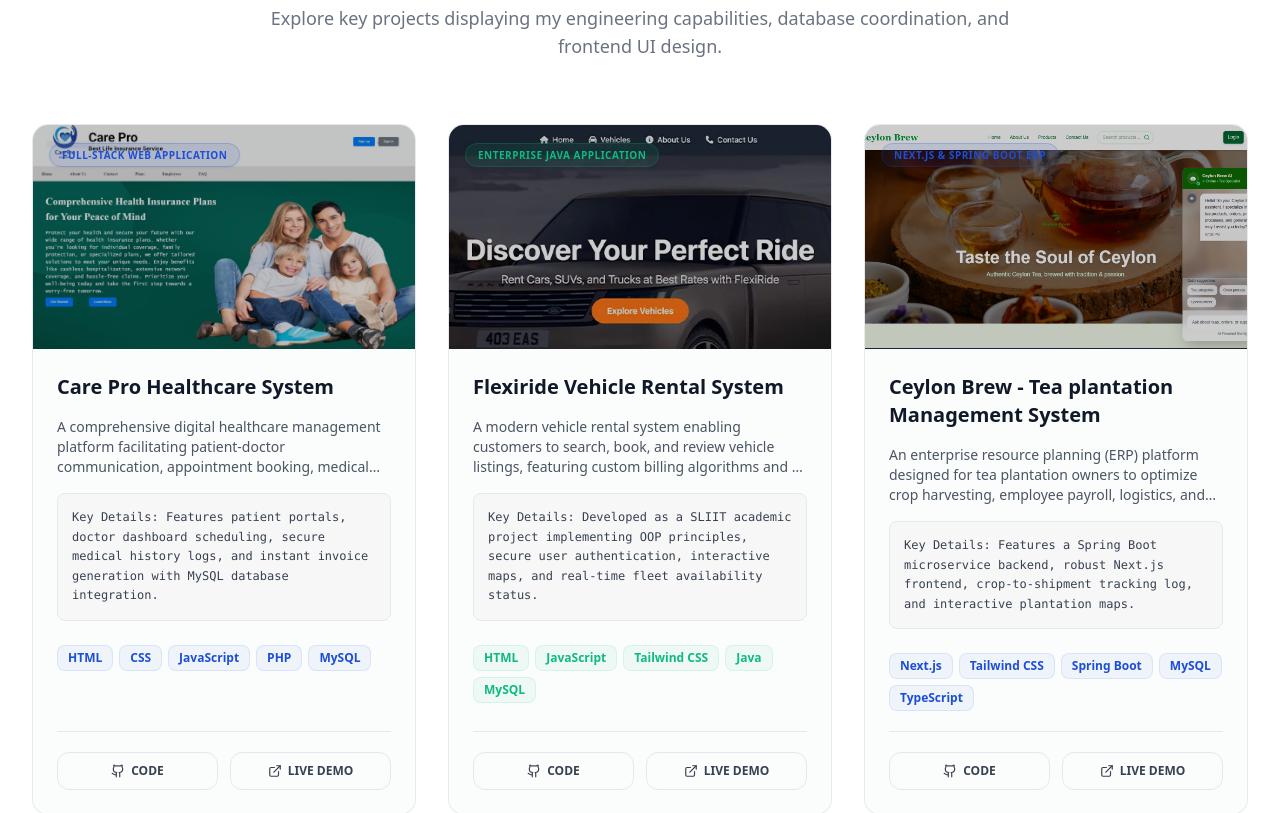
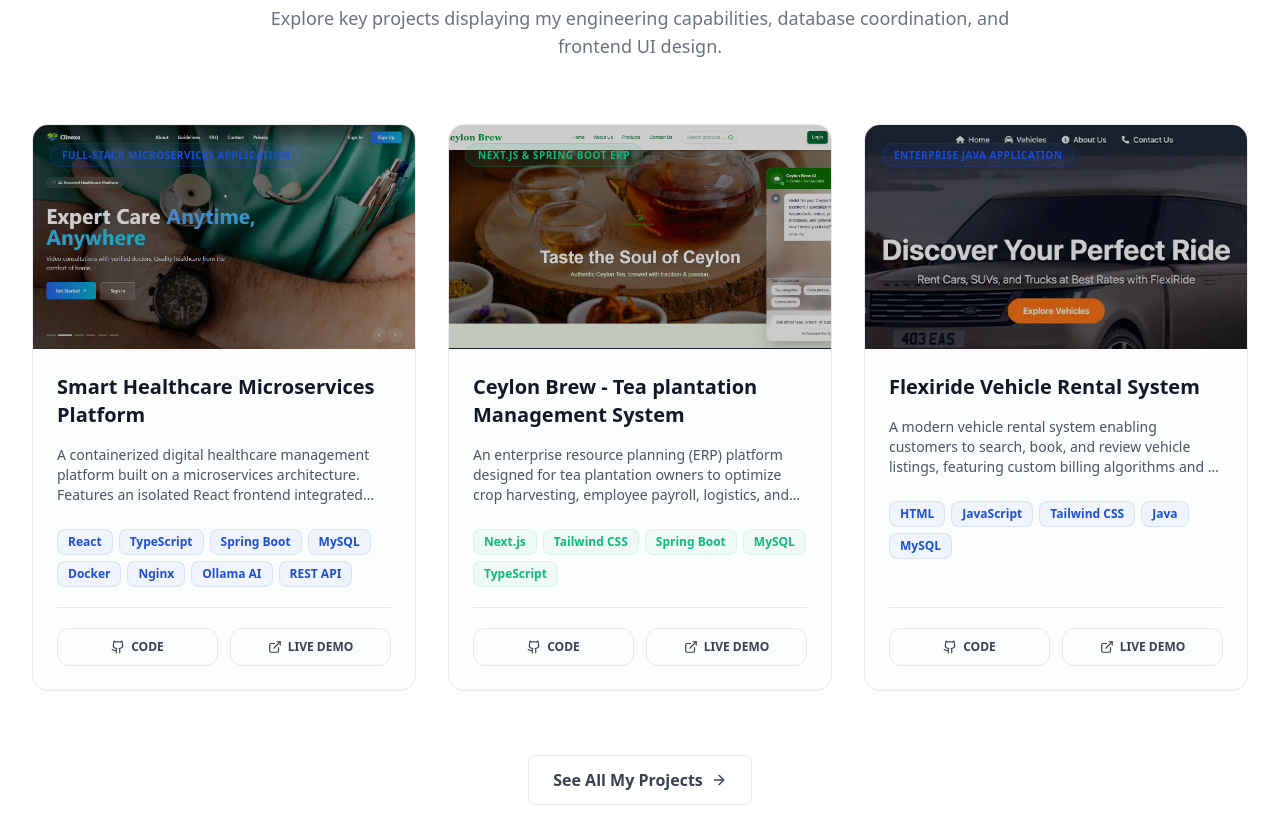
Before and after one commit to GaminduKalmadu/my-modern-portfolio, a Next.js app: page / in a window 1280 px wide. Shown: the part 1840-2653 px from the top of the page. Built offline with nearby package versions, Linux system fonts and the light colour scheme.

Commit message:
Update Home page project details

```diff
--- a/src/app/page.tsx
+++ b/src/app/page.tsx
@@ -67,38 +67,38 @@ export default function Home() {
 
   const featuredProjects = [
     {
-      title: 'Care Pro Healthcare System',
-      category: 'Full-Stack Web Application',
-      description: 'A comprehensive digital healthcare management platform facilitating patient-doctor communication, appointment booking, medical records management, and automated billing.',
-      summary: 'Key Details: Features patient portals, doctor dashboard scheduling, secure medical history logs, and instant invoice generation with MySQL database integration.',
-      image: '/home.jpeg',
-      tags: ['HTML', 'CSS', 'JavaScript', 'PHP', 'MySQL'],
-      github: 'https://github.com/kiruluchamika/SLIIT-IWT-Project-2024',
-      demo: 'https://github.com/kiruluchamika/SLIIT-IWT-Project-2024',
+      title: 'Smart Healthcare Microservices Platform',
+      category: 'Full-Stack Microservices Application',
+      description:
+        'A containerized digital healthcare management platform built on a microservices architecture. Features an isolated React frontend integrated with an Nginx reverse proxy, a secure Spring Boot token-based authentication service backed by MySQL, and an AI-powered doctor suggestion service utilizing Ollama embeddings.',
+      image: '/Clinexa.png',
+      tags: ['React', 'TypeScript', 'Spring Boot', 'MySQL', 'Docker', 'Nginx', 'Ollama AI', 'REST API'],
+      github: 'https://github.com/kiruluchamika/Smart-Healthcare-Microservices-Y3S1_DS',
+      demo: 'https://github.com/kiruluchamika/Smart-Healthcare-Microservices-Y3S1_DS',
       isPrimary: true
+    },
+    {
+      title: 'Ceylon Brew - Tea plantation Management System',
+      category: 'Next.js & Spring Boot ERP',
+      description:
+        'An enterprise resource planning (ERP) platform designed for tea plantation owners to optimize crop harvesting, employee payroll, logistics, and processing workflows.',
+      image: '/ceylonbrew.png',
+      tags: ['Next.js', 'Tailwind CSS', 'Spring Boot', 'MySQL', 'TypeScript'],
+      github: '#',
+      demo: '#',
+      isPrimary: false
     },
     {
       title: 'Flexiride Vehicle Rental System',
       category: 'Enterprise Java Application',
-      description: 'A modern vehicle rental system enabling customers to search, book, and review vehicle listings, featuring custom billing algorithms and a full-featured admin management dashboard.',
-      summary: 'Key Details: Developed as a SLIIT academic project implementing OOP principles, secure user authentication, interactive maps, and real-time fleet availability status.',
+      description:
+        'A modern vehicle rental system enabling customers to search, book, and review vehicle listings, featuring custom billing algorithms and a full-featured admin management dashboard.',
       image: '/car-rental-BL1p-RFW.webp',
       tags: ['HTML', 'JavaScript', 'Tailwind CSS', 'Java', 'MySQL'],
       github: 'https://github.com/GaminduKalmadu/flexiride-vehicle-rental-system',
       demo: 'https://github.com/GaminduKalmadu/flexiride-vehicle-rental-system',
-      isPrimary: false
+      isPrimary: true
     },
-    {
-      title: 'Ceylon Brew - Tea plantation Management System',
-      category: 'Next.js & Spring Boot ERP',
-      description: 'An enterprise resource planning (ERP) platform designed for tea plantation owners to optimize crop harvesting, employee payroll, logistics, and processing workflows.',
-      summary: 'Key Details: Features a Spring Boot microservice backend, robust Next.js frontend, crop-to-shipment tracking log, and interactive plantation maps.',
-      image: '/ceylonbrew.png',
-      tags: ['Next.js', 'Tailwind CSS', 'Spring Boot', 'MySQL', 'TypeScript'],
-      github: '#',
-      demo: '#',
-      isPrimary: true
-    }
   ];
 
   return (
@@ -379,11 +379,6 @@ export default function Home() {
                       {project.description}
                     </p>
 
-                    {/* Developer Generated Summary Block */}
-                    <div className="p-3.5 rounded-lg bg-gray-100/50 dark:bg-gray-950/60 border border-gray-250/50 dark:border-gray-800/80 text-xs font-medium text-gray-700 dark:text-gray-300 leading-relaxed font-mono">
-                      {project.summary}
-                    </div>
-
                     {/* Tags */}
                     <div className="flex flex-wrap gap-1.5 pt-2">
                       {project.tags.map((tag, tagIndex) => (
```
